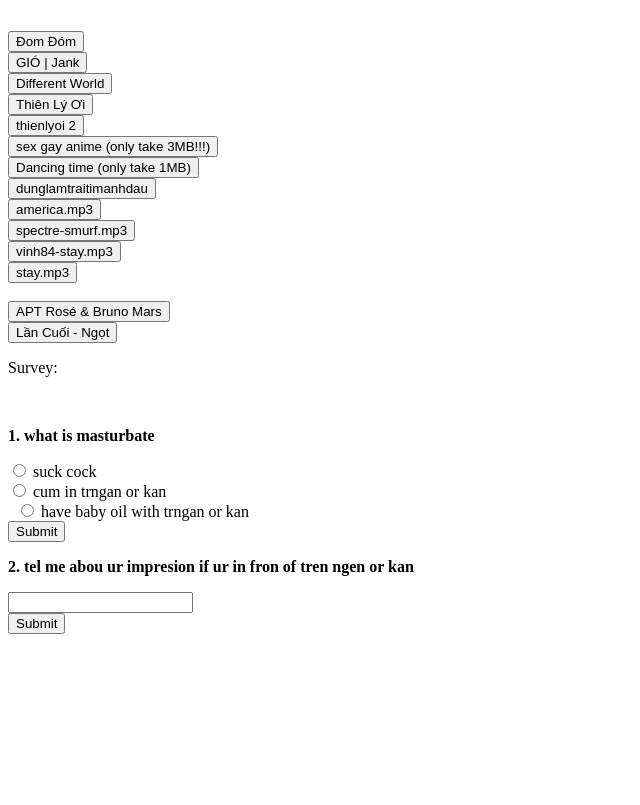
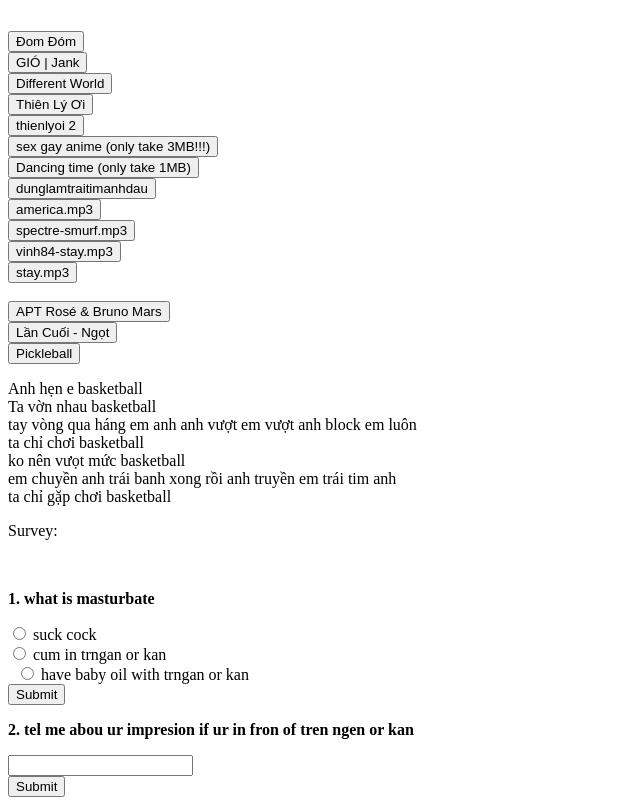
Before and after one commit to baldstore/Music, a plain HTML site: page index.html in a window 1280 px wide. Shown: the part 101-906 px from the top of the page, without its empty margins (0-640 px from the left). Before the commit the page ends 800 px from the top, so only its background shows below. Drawn offline with Linux system fonts and the light colour scheme.

Commit message:
pich kle bô

```diff
--- a/index.html
+++ b/index.html
@@ -35,6 +35,10 @@
   <button onclick="window.open('https://baldstore.github.io/Music/APT.mp3')">APT Rosé & Bruno Mars</button>
   <br>
   <button onclick="window.open('https://baldstore.github.io/Music/lần cuối.mp3')">Lần Cuối - Ngọt</button>
+  <br>
+  <button onclick="window.open('https://baldstore.github.io/Music/pickleball.mp3')">Pickleball</button>
+  <br>
+  <p>Anh hẹn e basketball <br> Ta vờn nhau basketball <br> tay vòng qua háng em anh anh vượt em vượt anh block em luôn <br> ta chỉ chơi basketball <br> ko nên vưọt mức basketball <br> em chuyền anh trái banh xong rồi anh truyền em trái tim anh <br> ta chỉ gặp chơi basketball</p>
   <div id="sus-question">
     <p>Survey:</p>
     <br>
```
